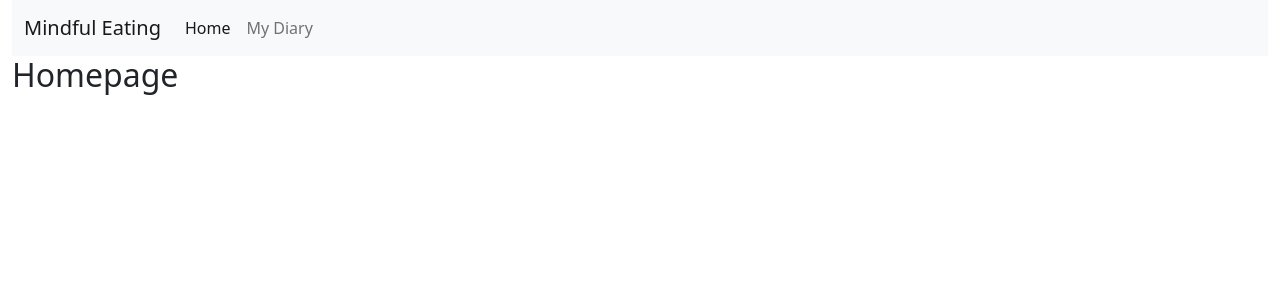
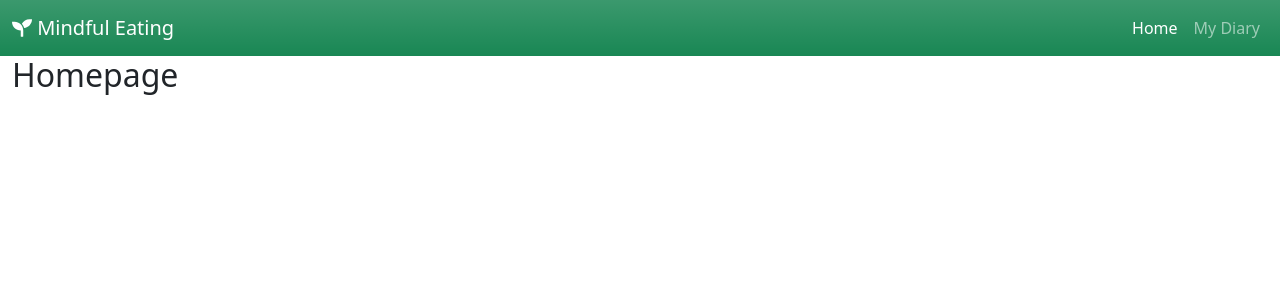
Before and after one commit to AnnaTarasiuk8/mindful-eating, an Angular app: page / in a window 1280 px wide. Shown: the top 300 px of the page. Built offline with nearby package versions, Linux system fonts and the light colour scheme.

Commit message:
Update navbar to match desired styles

```diff
--- a/package.json
+++ b/package.json
@@ -18,6 +18,11 @@
     "@angular/platform-browser": "~12.2.0",
     "@angular/platform-browser-dynamic": "~12.2.0",
     "@angular/router": "~12.2.0",
+    "@fortawesome/angular-fontawesome": "^0.9.0",
+    "@fortawesome/fontawesome-svg-core": "^1.2.35",
+    "@fortawesome/free-brands-svg-icons": "^5.15.3",
+    "@fortawesome/free-regular-svg-icons": "^5.15.3",
+    "@fortawesome/free-solid-svg-icons": "^5.15.3",
     "rxjs": "~6.6.0",
     "tslib": "^2.3.0",
     "zone.js": "~0.11.4"
--- a/src/app/app.component.html
+++ b/src/app/app.component.html
@@ -1,8 +1,8 @@
+<!-- Navbar with top navigation -->
+<app-navbar></app-navbar>
+
 <!-- Bootstrap container -->
 <div class="container-fluid">
-  <!-- Navbar with top navigation -->
-  <app-navbar></app-navbar>
-
   <!-- Router for handling all application routing -->
   <router-outlet></router-outlet>
 </div>
--- a/src/app/app.module.ts
+++ b/src/app/app.module.ts
@@ -6,6 +6,7 @@ import { HomepageComponent } from './homepage/homepage.component';
 import { AppRoutingModule } from './app-routing.module';
 import { NavbarComponent } from './navbar/navbar.component';
 import { DiaryComponent } from './diary/diary.component';
+import { FontAwesomeModule } from '@fortawesome/angular-fontawesome';
 
 @NgModule({
   declarations: [
@@ -16,7 +17,8 @@ import { DiaryComponent } from './diary/diary.component';
   ],
   imports: [
     BrowserModule,
-    AppRoutingModule
+    AppRoutingModule,
+    FontAwesomeModule
   ],
   providers: [],
   bootstrap: [AppComponent]
--- a/src/app/navbar/navbar.component.html
+++ b/src/app/navbar/navbar.component.html
@@ -1,6 +1,10 @@
-<nav class="navbar navbar-expand-lg navbar-light bg-light">
+<nav class="navbar navbar-expand-lg navbar-dark bg-success bg-gradient">
   <div class="container-fluid">
-    <a class="navbar-brand" routerLink="/">Mindful Eating</a>
+    <span class="navbar-brand mb-0" routerLink="/">
+      <fa-icon [icon]="faSeedling"></fa-icon>
+      Mindful Eating
+    </span>
+    <div class="d-flex">
       <button
         class="navbar-toggler"
         type="button"
@@ -35,4 +39,5 @@
         </ul>
       </div>
     </div>
+  </div>
 </nav>
--- a/src/app/navbar/navbar.component.ts
+++ b/src/app/navbar/navbar.component.ts
@@ -1,5 +1,6 @@
 import { Component, OnInit } from '@angular/core';
 import { Router, Event, NavigationEnd } from '@angular/router';
+import { faSeedling } from '@fortawesome/free-solid-svg-icons';
 
 @Component({
   selector: 'app-navbar',
@@ -7,8 +8,8 @@ import { Router, Event, NavigationEnd } from '@angular/router';
   styleUrls: ['./navbar.component.css']
 })
 export class NavbarComponent implements OnInit {
-
   currentUrl?: String;
+  faSeedling = faSeedling;
 
   constructor(private router: Router) {}
 
```
Also changed, not shown: 1 other file (tests, documents, lock files or other folders). Lines whose indentation alone changed are shown as unchanged.
